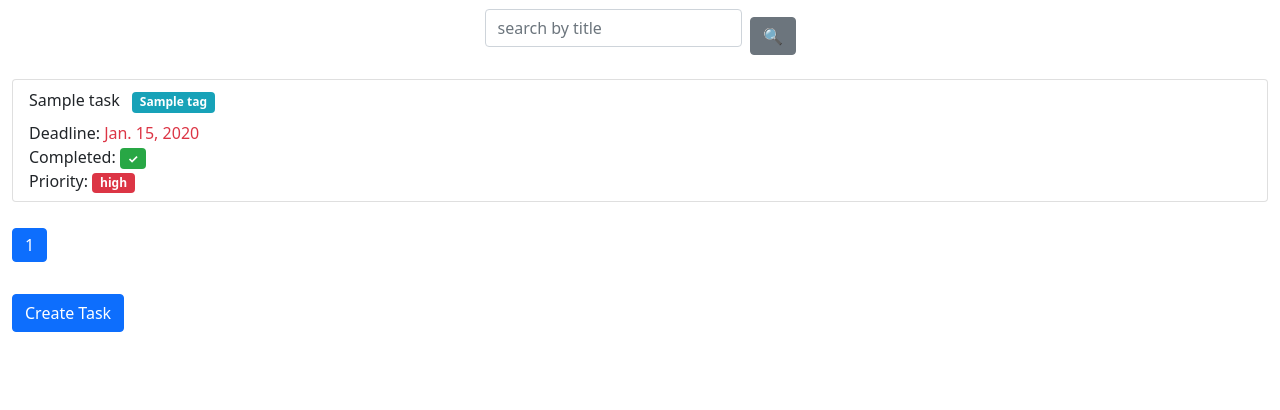
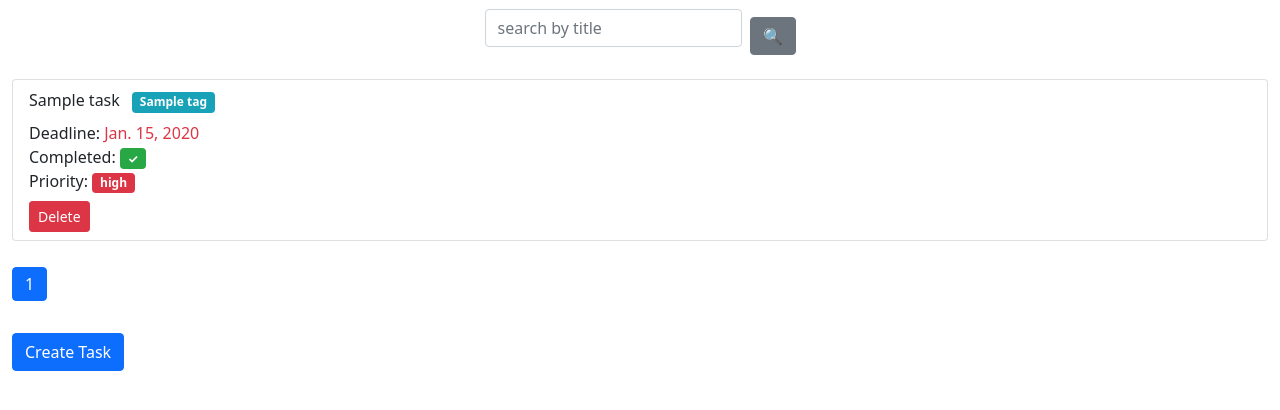
Before and after one commit to Timur5050/toDo-list-project, a Django app: page /tasks/ in a window 1280 px wide. Shown: the part 135-545 px from the top of the page. Run offline with Django 5.2, Linux system fonts and the light colour scheme; a user stored in the database is signed in; tables that the repository leaves empty hold one stand-in row (values such as "Sample post"); some libraries are stand-ins or nearby versions.

Commit message:
added delete button for each tasks in tasks list page

```diff
--- a/templates/roster/task_list.html
+++ b/templates/roster/task_list.html
@@ -39,6 +39,15 @@
         <span class="badge badge-secondary">{{ task.get_priority_display }}</span>
         {% endif %}
       </div>
+      <div class="mt-2">
+        <!-- Add a delete button with confirmation -->
+        <form action="{% url 'roster:task-delete' pk=task.id %}" method="post" class="d-inline">
+          {% csrf_token %}
+          <button type="submit" class="btn btn-danger btn-sm" onclick="return confirm('Are you sure you want to delete this task?');">
+            <i class="bi bi-trash"></i> Delete
+          </button>
+        </form>
+      </div>
     </div>
   </li>
   {% endfor %}
```
